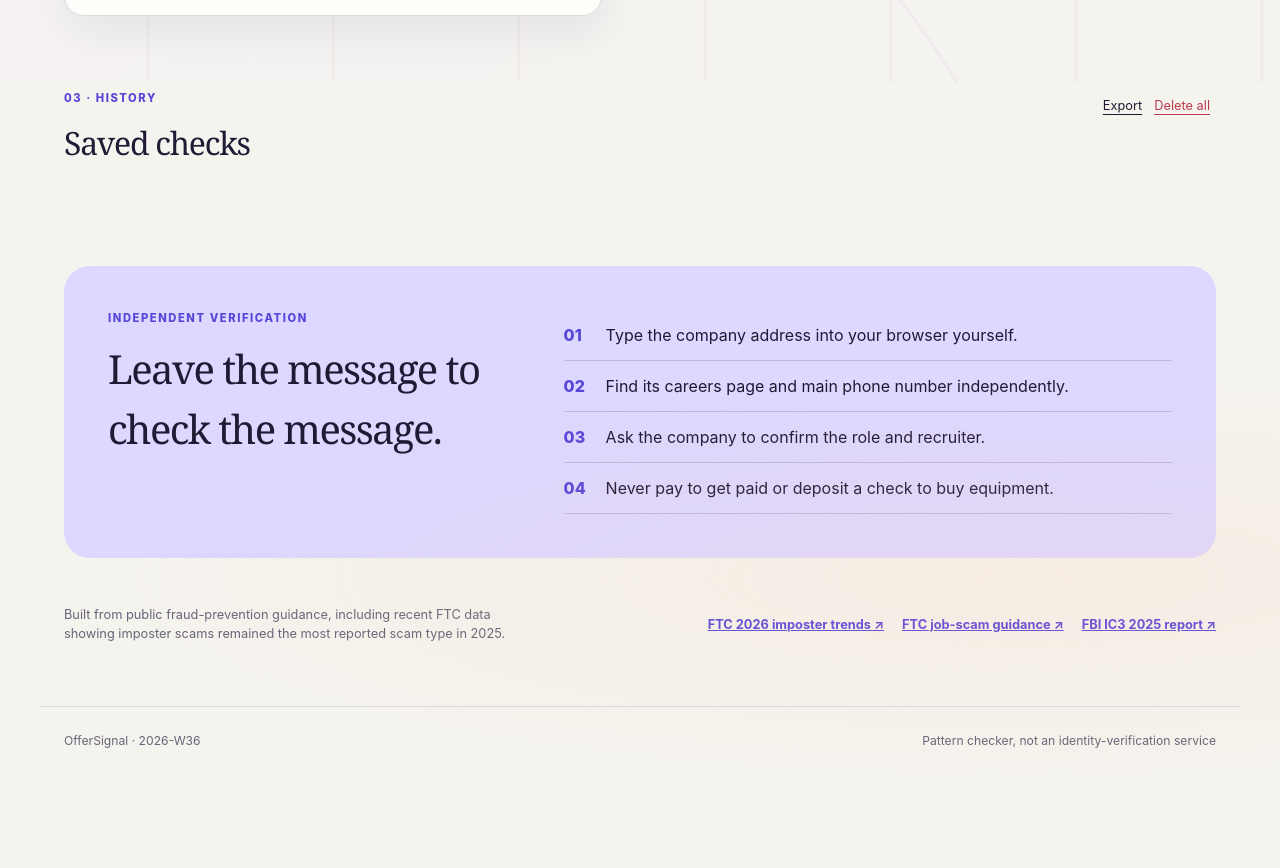
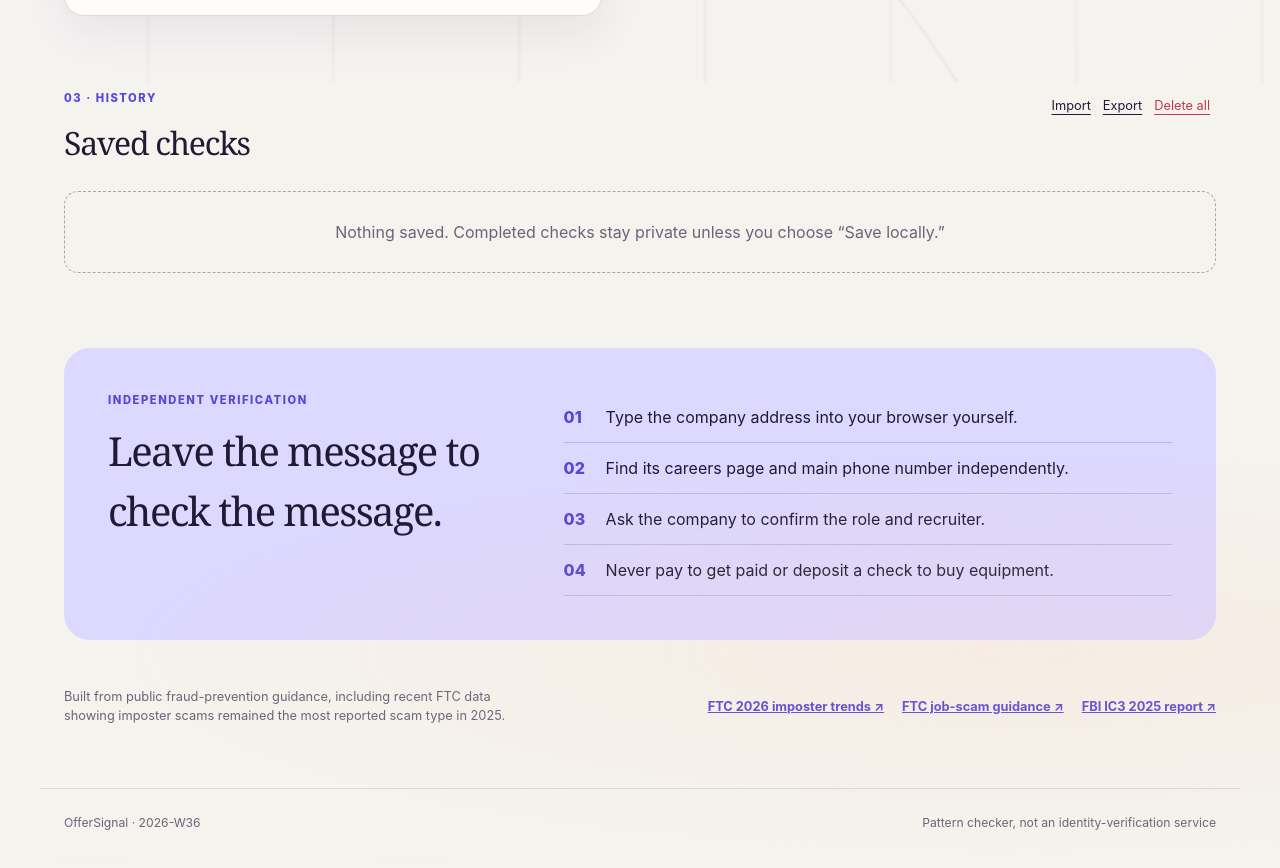
Before and after one commit to Sunit127/2026-W36-offersignal, a website with bundled scripts: page index.html in a window 1280 px wide. Shown: the part 1689-2557 px from the top of the page. Built offline with nearby package versions, Linux system fonts and the light colour scheme.

Commit message:
feat: expose OfferSignal result import

```diff
--- a/index.html
+++ b/index.html
@@ -42,7 +42,7 @@
       </section>
     </section>
 
-    <section class="saved" id="saved" data-depth="0.7" data-tilt><div class="panel-head"><div><p class="step">03 · History</p><h2>Saved checks</h2></div><div><button id="export-checks" class="link-button">Export</button><button id="clear-checks" class="link-button danger">Delete all</button></div></div><div id="saved-list" class="saved-list"></div></section>
+    <section class="saved" id="saved" data-depth="0.7" data-tilt><div class="panel-head"><div><p class="step">03 · History</p><h2>Saved checks</h2></div><div><button id="import-checks" class="link-button">Import</button><input id="import-checks-file" type="file" accept="application/json" hidden><button id="export-checks" class="link-button">Export</button><button id="clear-checks" class="link-button danger">Delete all</button></div></div><div id="saved-list" class="saved-list"></div></section>
 
     <section class="verify-guide"><div><p class="step">Independent verification</p><h2>Leave the message to check the message.</h2></div><ol><li><span>01</span>Type the company address into your browser yourself.</li><li><span>02</span>Find its careers page and main phone number independently.</li><li><span>03</span>Ask the company to confirm the role and recruiter.</li><li><span>04</span>Never pay to get paid or deposit a check to buy equipment.</li></ol></section>
 
```
